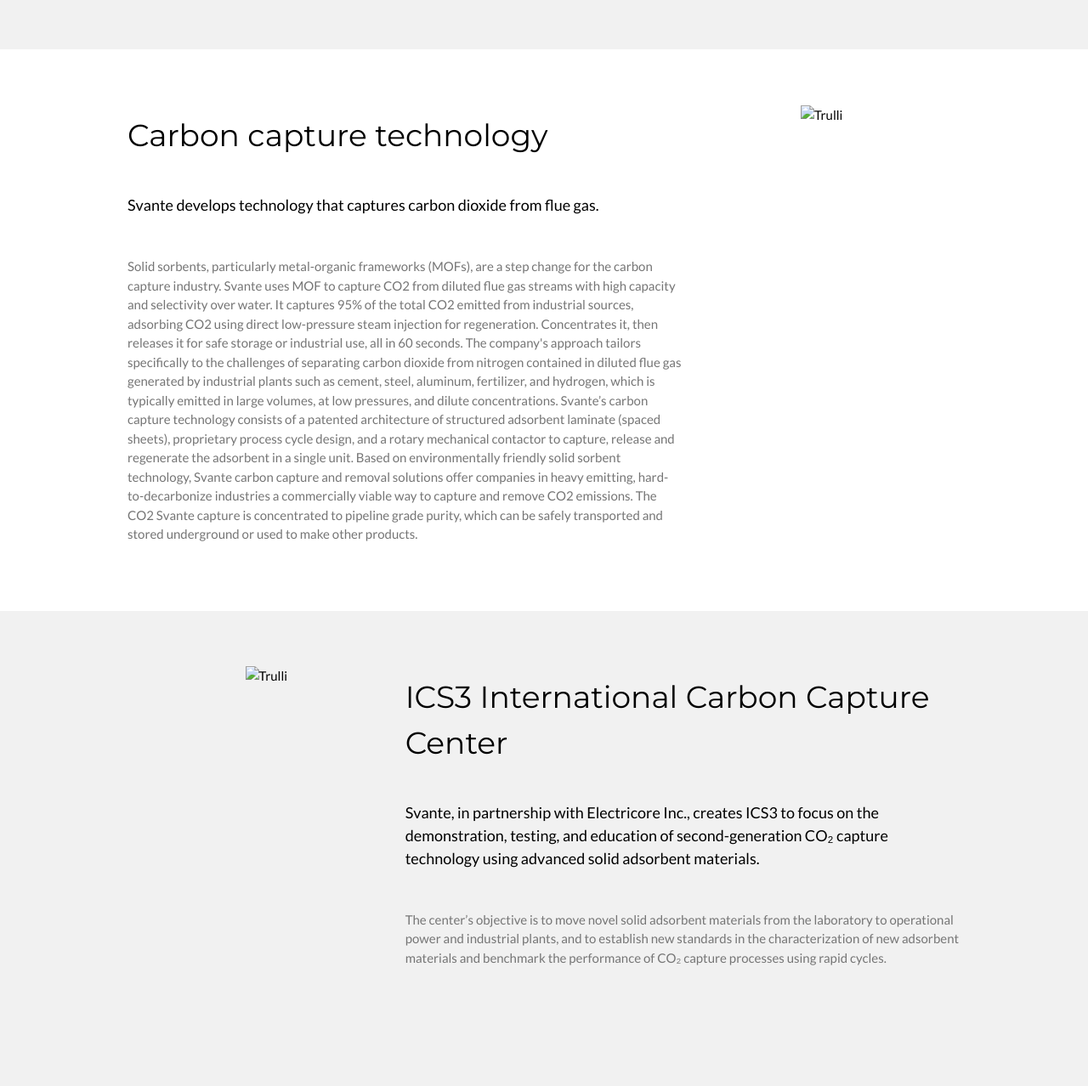
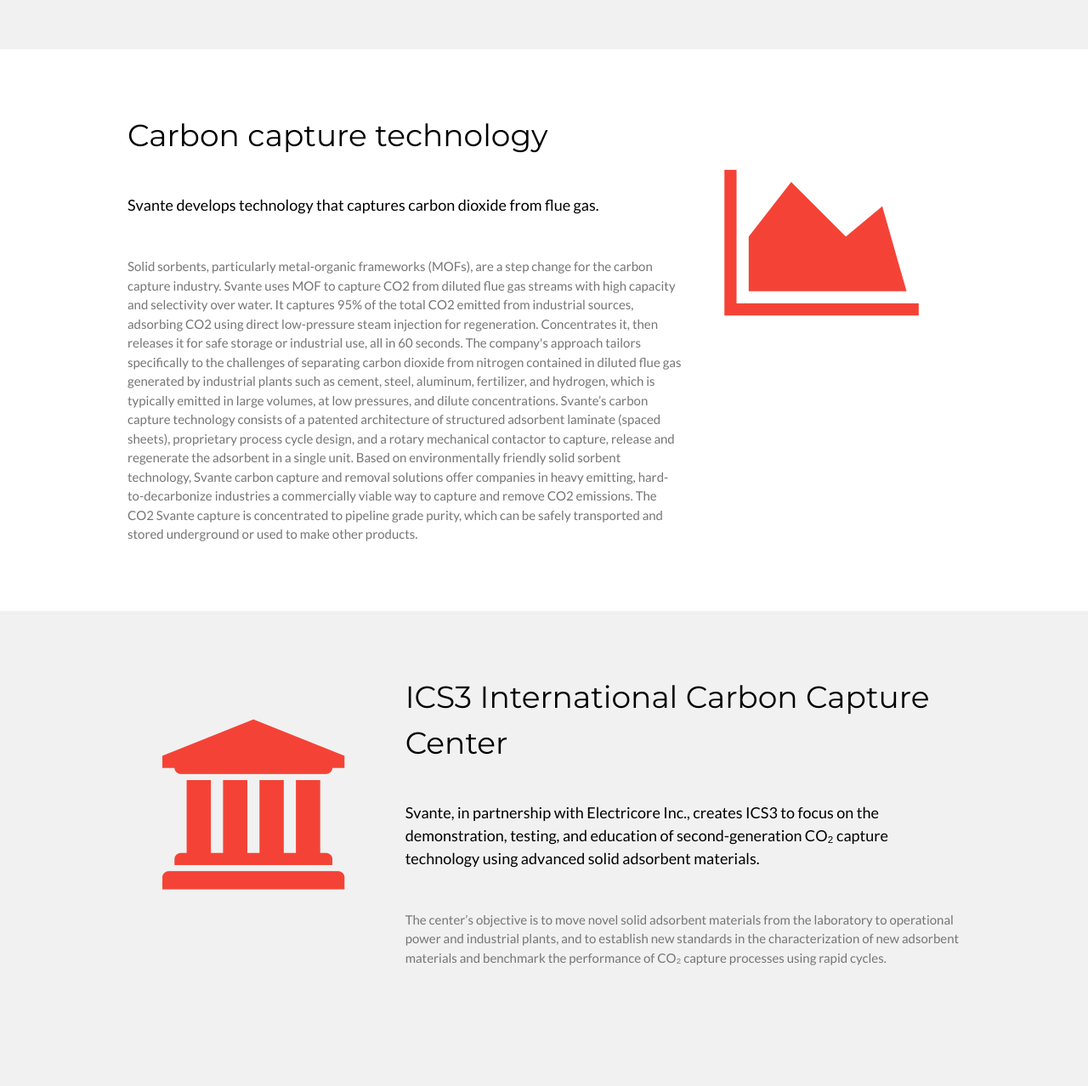
Before and after one commit to bko-shengbin/bkosvante.github.io, a plain HTML site: page index.html in a window 1280 px wide. Shown: the part 1420-2698 px from the top of the page at 85% size. Drawn offline with nearby package versions, Linux system fonts and the light colour scheme.

Commit message:
Update index.html

```diff
--- a/index.html
+++ b/index.html
@@ -12,6 +12,7 @@
 body,h1,h2,h3,h4,h5,h6 {font-family: "Lato", sans-serif}
 .w3-bar,h1,button {font-family: "Montserrat", sans-serif}
 .fa-anchor,.fa-coffee {font-size:200px}
+.fa-area-chart, .fa-university {font-size:200px}
 
 /* The actual timeline (the vertical ruler) */
 .timeline {
@@ -206,10 +207,12 @@ body,h1,h2,h3,h4,h5,h6 {font-family: "Lato", sans-serif}
       <h5 class="w3-padding-32">Svante develops technology that captures carbon dioxide from flue gas.</h5>
 
       <p class="w3-text-grey">Solid sorbents, particularly metal-organic frameworks (MOFs), are a step change for the carbon capture industry. Svante uses MOF to capture CO2 from diluted flue gas streams with high capacity and selectivity over water. It captures 95% of the total CO2 emitted from industrial sources, adsorbing CO2 using direct low-pressure steam injection for regeneration. Concentrates it, then releases it for safe storage or industrial use, all in 60 seconds. The company's approach tailors specifically to the challenges of separating carbon dioxide from nitrogen contained in diluted flue gas generated by industrial plants such as cement, steel, aluminum, fertilizer, and hydrogen, which is typically emitted in large volumes, at low pressures, and dilute concentrations. Svante’s carbon capture technology consists of a patented architecture of structured adsorbent laminate (spaced sheets), proprietary process cycle design, and a rotary mechanical contactor to capture, release and regenerate the adsorbent in a single unit. Based on environmentally friendly solid sorbent technology, Svante carbon capture and removal solutions offer companies in heavy emitting, hard-to-decarbonize industries a commercially viable way to capture and remove CO2 emissions. The CO2 Svante capture is concentrated to pipeline grade purity, which can be safely transported and stored underground or used to make other products.</p>
+   </div>
+
+    <div class="w3-third w3-center">
+      <i class="fa fa-area-chart w3-padding-64 w3-text-red"></i>
     </div>
-    <div class="w3-third w3-center">
-      <img src="pic_trulli.jpg" alt="Trulli" width="500" height="333">
-    </div>
+
   </div>
 </div>
 
@@ -217,7 +220,7 @@ body,h1,h2,h3,h4,h5,h6 {font-family: "Lato", sans-serif}
 <div class="w3-row-padding w3-light-grey w3-padding-64 w3-container">
   <div class="w3-content">
     <div class="w3-third w3-center">
-      <img src="pic_trulli.jpg" alt="Trulli" width="500" height="333">
+      <i class="fa fa-university w3-padding-64 w3-text-red w3-margin-right"></i>
     </div>
 
     <div class="w3-twothird">
```
